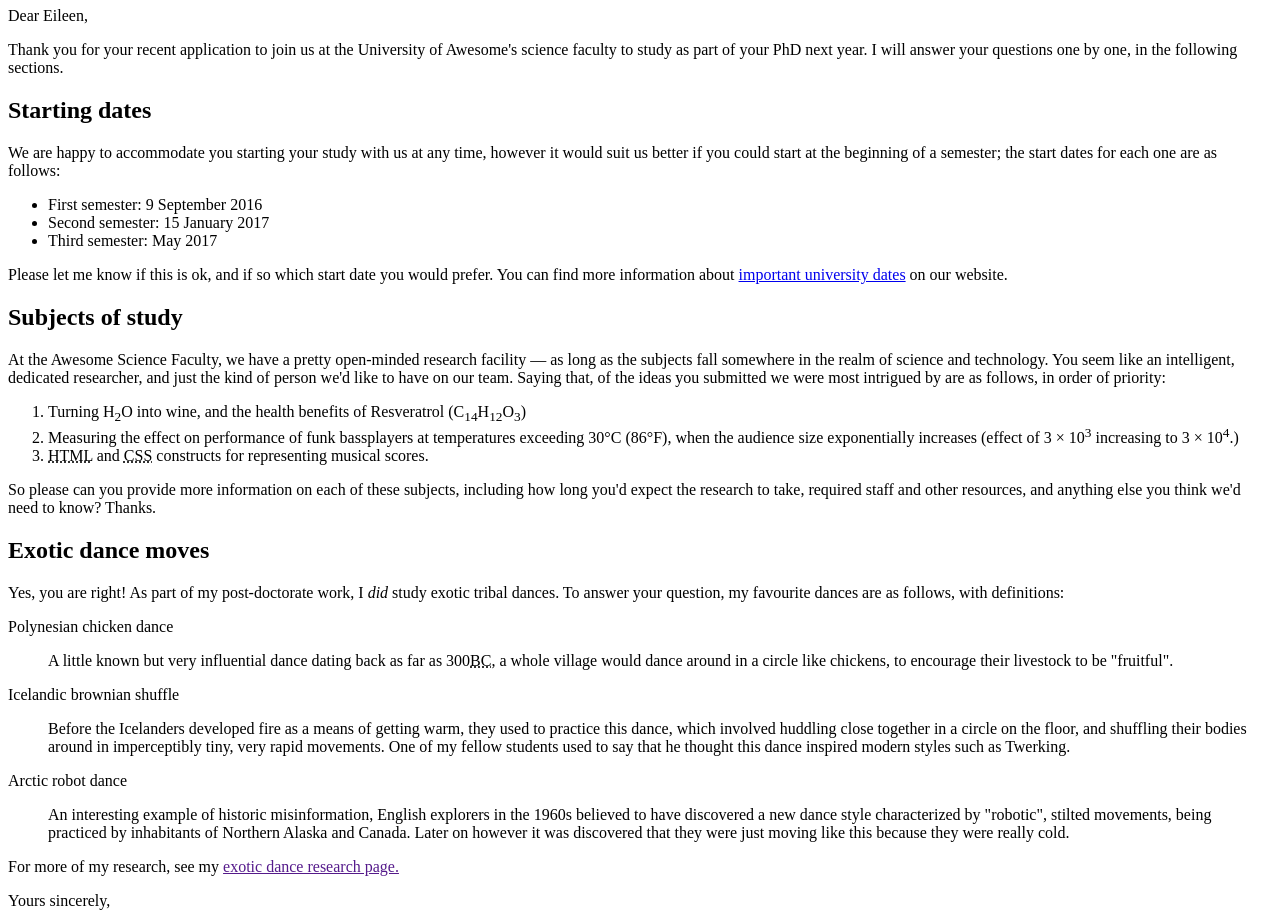
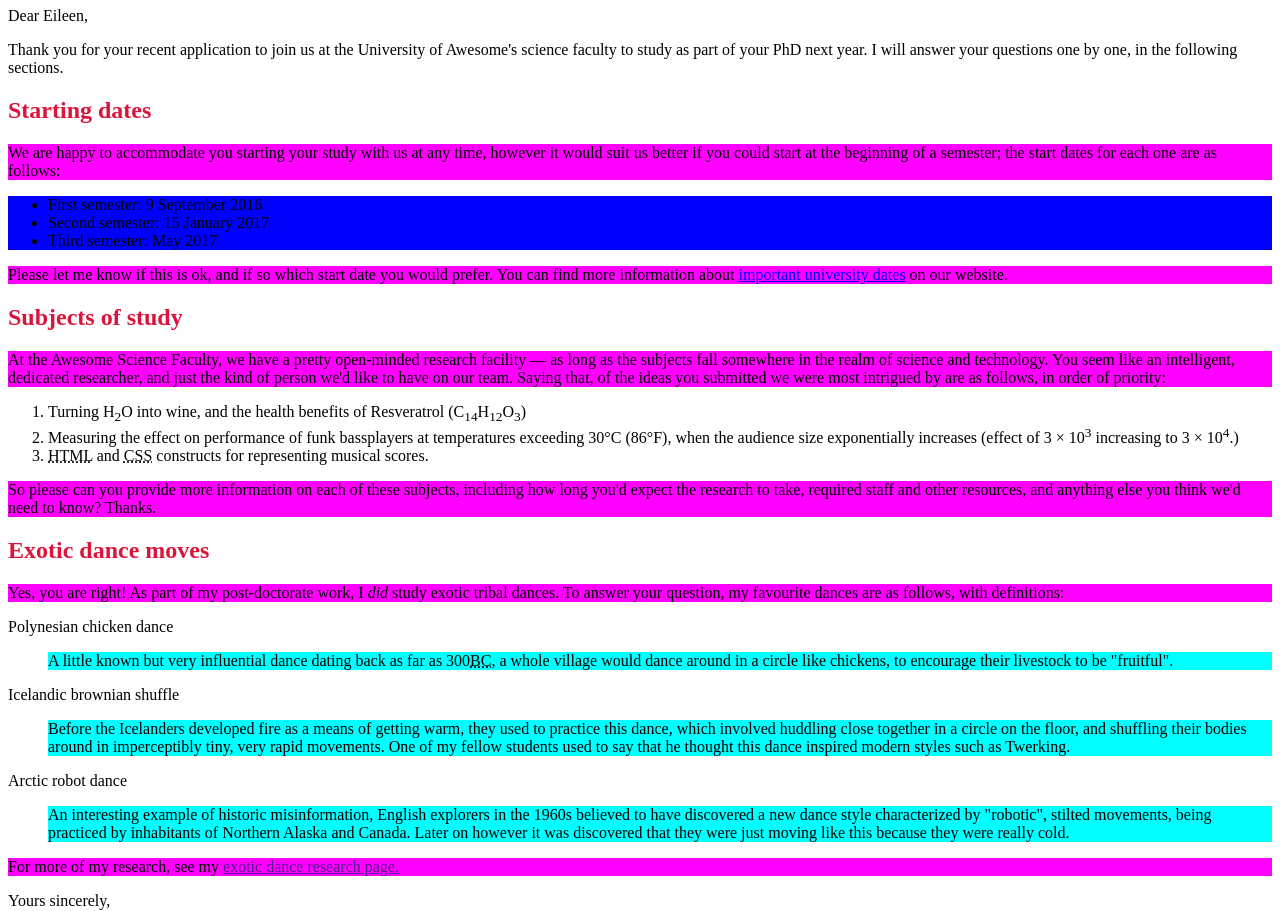
Before and after one commit to 544-eth/wk2, a plain HTML site: page letter.html in a window 1280 px wide. Shown: the part 337-1248 px from the top of the page. Drawn offline with Linux system fonts and the light colour scheme.

Commit message:
feat: changes to letter

```diff
--- a/letter.html
+++ b/letter.html
@@ -8,6 +8,11 @@
     <style>
         address{text-align: right;}
         p {font-style: normal;}
+        h2 { color: crimson; }
+        h2~p { background-color: magenta; }
+        ul { background-color: blue; }
+        address+em,strong { color: blue;}
+        dd { background-color: cyan; }
     </style>
 </head>
 <body>
@@ -51,8 +56,10 @@
     Thank you for your recent application to join us at the University of Awesome's science faculty to study as part of your PhD next year. I will answer your questions one by one, in the following sections.
 
     <h2>Starting dates</h2>
-    We are happy to accommodate you starting your study with us at any time, however it would suit us better if you could start at the beginning of a semester; the start dates for each one are as follows:
+    <p>
+        We are happy to accommodate you starting your study with us at any time, however it would suit us better if you could start at the beginning of a semester; the start dates for each one are as follows:
 
+    </p>
 
 
 
@@ -65,22 +72,28 @@
 
 
 
-    Please let me know if this is ok, and if so which start date you would prefer.
+    <p>
+        Please let me know if this is ok, and if so which start date you would prefer.
 
-    You can find more information about <a href="https://univelcity.com/" target="_blank">important university dates</a> on our website.
+        You can find more information about <a href="https://univelcity.com/" target="_blank">important university dates</a> on our website.
+    </p>
 </p>
 <p>
     <h2>Subjects of study</h2>
 
-    At the Awesome Science Faculty, we have a pretty open-minded research facility — as long as the subjects fall somewhere in the realm of science and technology. You seem like an intelligent, dedicated researcher, and just the kind of person we'd like to have on our team. Saying that, of the ideas you submitted we were most intrigued by are as follows, in order of priority:
+    <p>
+        At the Awesome Science Faculty, we have a pretty open-minded research facility — as long as the subjects fall somewhere in the realm of science and technology. You seem like an intelligent, dedicated researcher, and just the kind of person we'd like to have on our team. Saying that, of the ideas you submitted we were most intrigued by are as follows, in order of priority:
 
+    </p>
     <ol type="1">
         <li>Turning H<sub>2</sub>O into wine, and the health benefits of Resveratrol (C<sub>14</sub>H<sub>12</sub>O<sub>3</sub>)</li>
         <li>Measuring the effect on performance of funk bassplayers at temperatures exceeding 30°C (86°F), when the audience size exponentially increases (effect of 3 × 10<sup>3</sup> increasing to 3 × 10<sup>4</sup>.)</li>
         <li><acronym title="Hypertext Markup Languege">HTML</acronym> and <acronym title="Casacading stylesheet">CSS</acronym>  constructs for representing musical scores.</li>
     </ol>
+    <p>
+        So please can you provide more information on each of these subjects, including how long you'd expect the research to take, required staff and other resources, and anything else you think we'd need to know? Thanks.
 
-    So please can you provide more information on each of these subjects, including how long you'd expect the research to take, required staff and other resources, and anything else you think we'd need to know? Thanks.
+    </p>
 </p>
 
 
@@ -91,7 +104,7 @@
     Yes, you are right! As part of my post-doctorate work, I <em>did</em> study exotic tribal dances. To answer your question,
     my favourite dances are as follows, with definitions:
 </p>
-<p>
+
     Polynesian chicken dance
     <dl>
         <dd>A little known but very influential dance dating back as far as 300<acronym title="Before Christ">BC</acronym>, a whole village would dance around in a circle like chickens, to encourage their livestock to be "fruitful".</dd>
@@ -105,7 +118,7 @@
     <dl>
         <dd>An interesting example of historic misinformation, English explorers in the 1960s believed to have discovered a new dance style characterized by "robotic", stilted movements, being practiced by inhabitants of Northern Alaska and Canada. Later on however it was discovered that they were just moving like this because they were really cold.</dd>
     </dl>
-</p>
+
 <p>
     For more of my research, see my <a href="" target="_blank">exotic dance research page.</a>
 </p>
```
